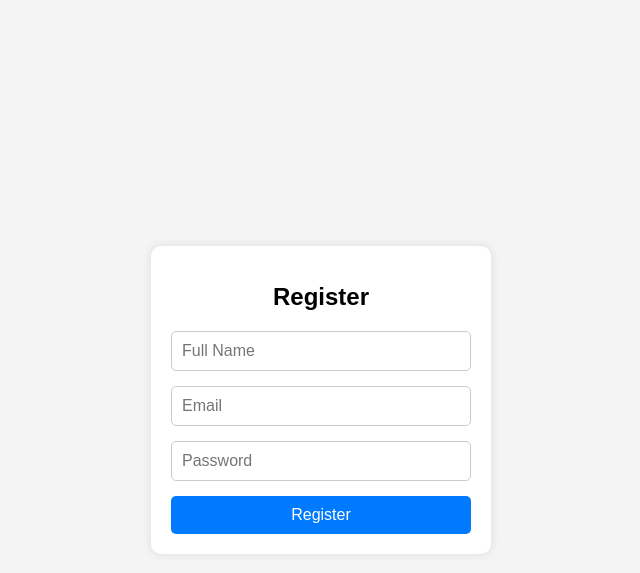
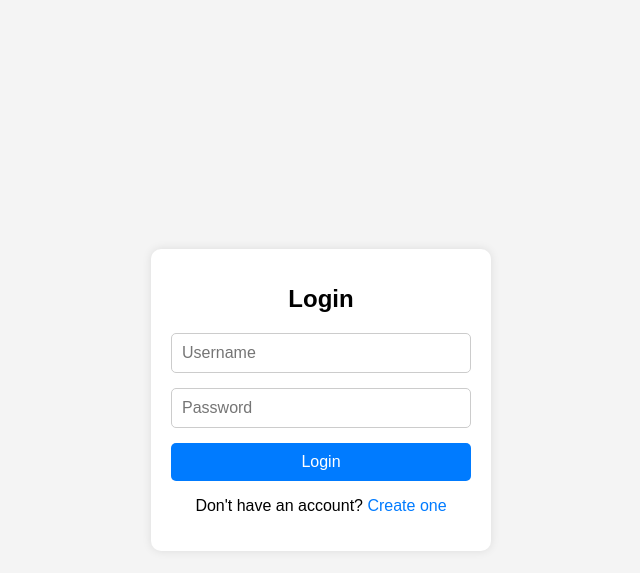
Before and after one commit to RO-HIT17/Flask_TODO_V3, a Flask app: page / in a window 1280 px wide. Shown: the top 573 px of the page, without its empty margins (319-959 px from the left). Run offline with Flask 3, Linux system fonts and the light colour scheme.

Commit message:
integrated login and register

```diff
--- a/app.py
+++ b/app.py
@@ -13,6 +13,17 @@ db.init_app(app)
 with app.app_context():
     db.create_all()
 
+@app.route('/')
+def main():
+    return render_template('login.html')
+
+@app.route('/new')
+def register():
+    return render_template('register.html')
+
+@app.route('/login', methods=['POST'])
+def login():
+    return
 
 @app.route('/register', methods=['GET','POST'])
 def register_user():
@@ -28,10 +39,6 @@ def register_user():
 def index():
     todos = Todo.query.all()
     return render_template('index.html', todos=todos)
-
-@app.route('/')
-def register():
-    return render_template('register.html')
 
 @app.route('/add', methods=['POST'])
 def add_todo():
--- a/static/login.css
+++ b/static/login.css
@@ -56,3 +56,17 @@ body {
     margin-bottom: 15px;
     text-align: center;
 }
+
+.login-container .signup-link {
+    text-align: center;
+    margin-top: 10px;
+}
+
+.login-container .signup-link a {
+    color: #007BFF;
+    text-decoration: none;
+}
+
+.login-container .signup-link a:hover {
+    text-decoration: underline;
+}
--- a/templates/login.html
+++ b/templates/login.html
@@ -4,7 +4,7 @@
     <meta charset="UTF-8">
     <meta name="viewport" content="width=device-width, initial-scale=1.0">
     <title>Login</title>
-    <link rel="stylesheet" href="styles.css"> <!-- Link to external CSS file -->
+    <link rel="stylesheet" href="{{ url_for('static', filename='login.css') }}"> <!-- Link to external CSS file -->
 </head>
 <body>
 
@@ -24,6 +24,11 @@
             <input type="password" name="password" placeholder="Password" required>
             <button type="submit">Login</button>
         </form>
+
+        <!-- Link to Registration Page -->
+        <div class="signup-link">
+            <p>Don't have an account? <a href="{{ url_for('register') }}">Create one</a></p>
+        </div>
     </div>
 
 </body>
```
